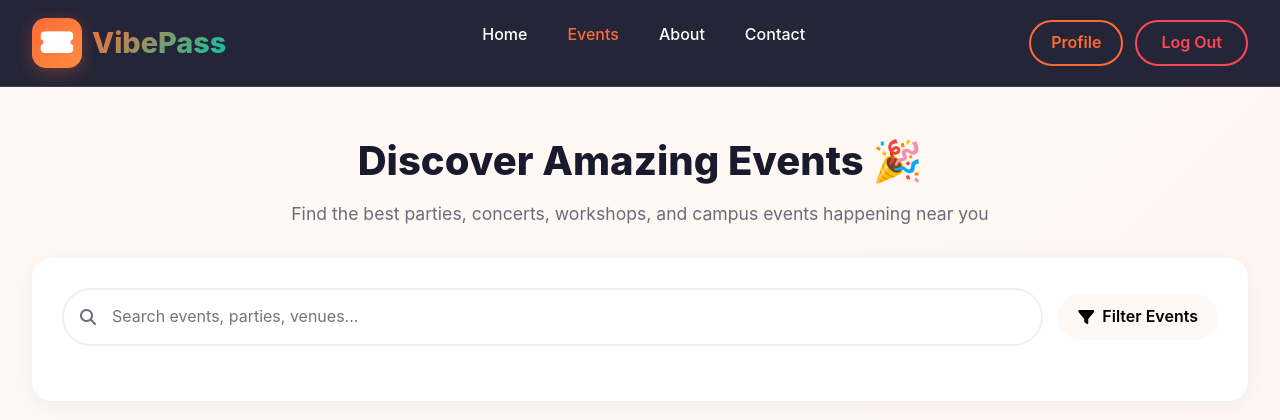
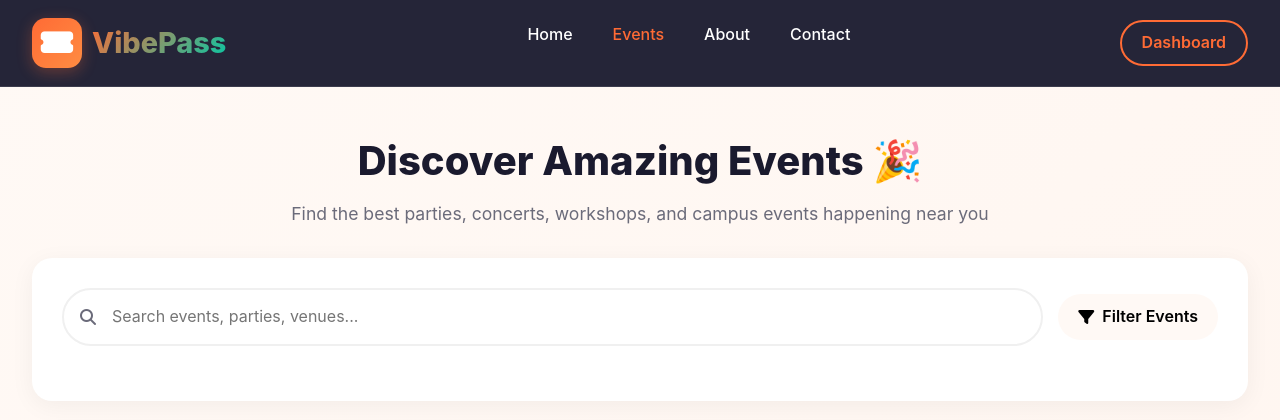
Before and after one commit to Mark943248/VibePass.ke, a Django app: page /events/list_event/ in a window 1280 px wide. Shown: the top 420 px of the page. Run offline with Django 5.2, Linux system fonts and the light colour scheme; the visitor is signed in with stand-in values (Sample User, id 1); data that the repository does not hold is empty; parts of the project's set-up code (start-up, migrations or seed data) failed here and were passed over.

Commit message:
Fixing list events layout

```diff
--- a/VibePassApp/Events/templates/events/list_event.html
+++ b/VibePassApp/Events/templates/events/list_event.html
@@ -1255,8 +1255,7 @@
 
       <div class="nav-buttons" id="navButtons">
         {% if user.is_authenticated %}
-        <a style="text-decoration: none" href="{% url 'finders_dashboard' %}" class="btn-outline-light">Profile</a>
-        <a style="text-decoration: none" href="{% url 'logout' %}" class="btn-primary">Log Out</a>
+        <a style="text-decoration: none" href="{% url 'finders_dashboard' %}" class="btn-outline-light">Dashboard</a>
         {% else %}
         <a style="text-decoration: none" href="{% url 'login' %}" class="btn-outline-light">Log In</a>
         <a style="text-decoration: none" href="{% url 'register' %}" class="btn-primary">Sign Up</a>
```
